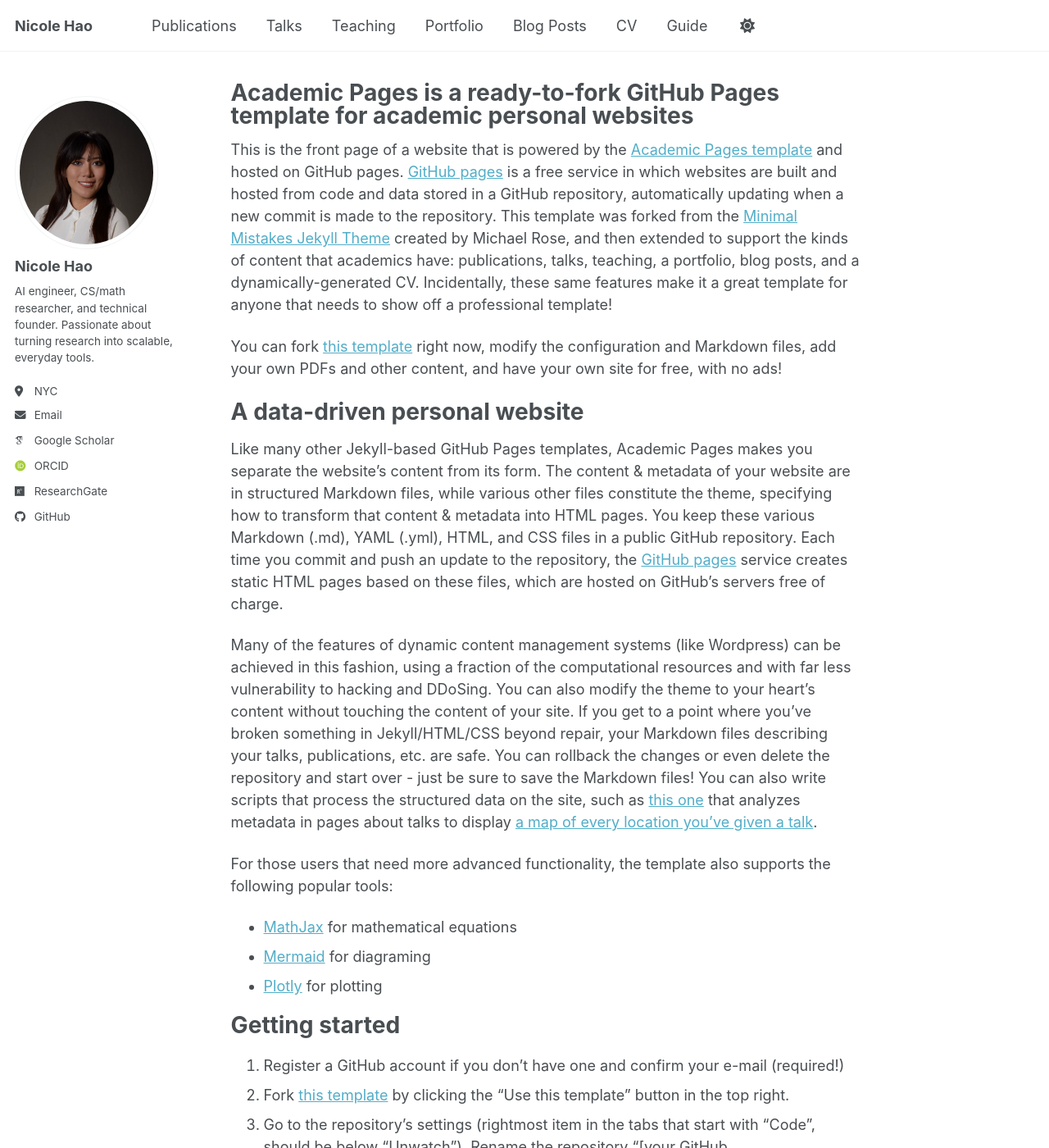
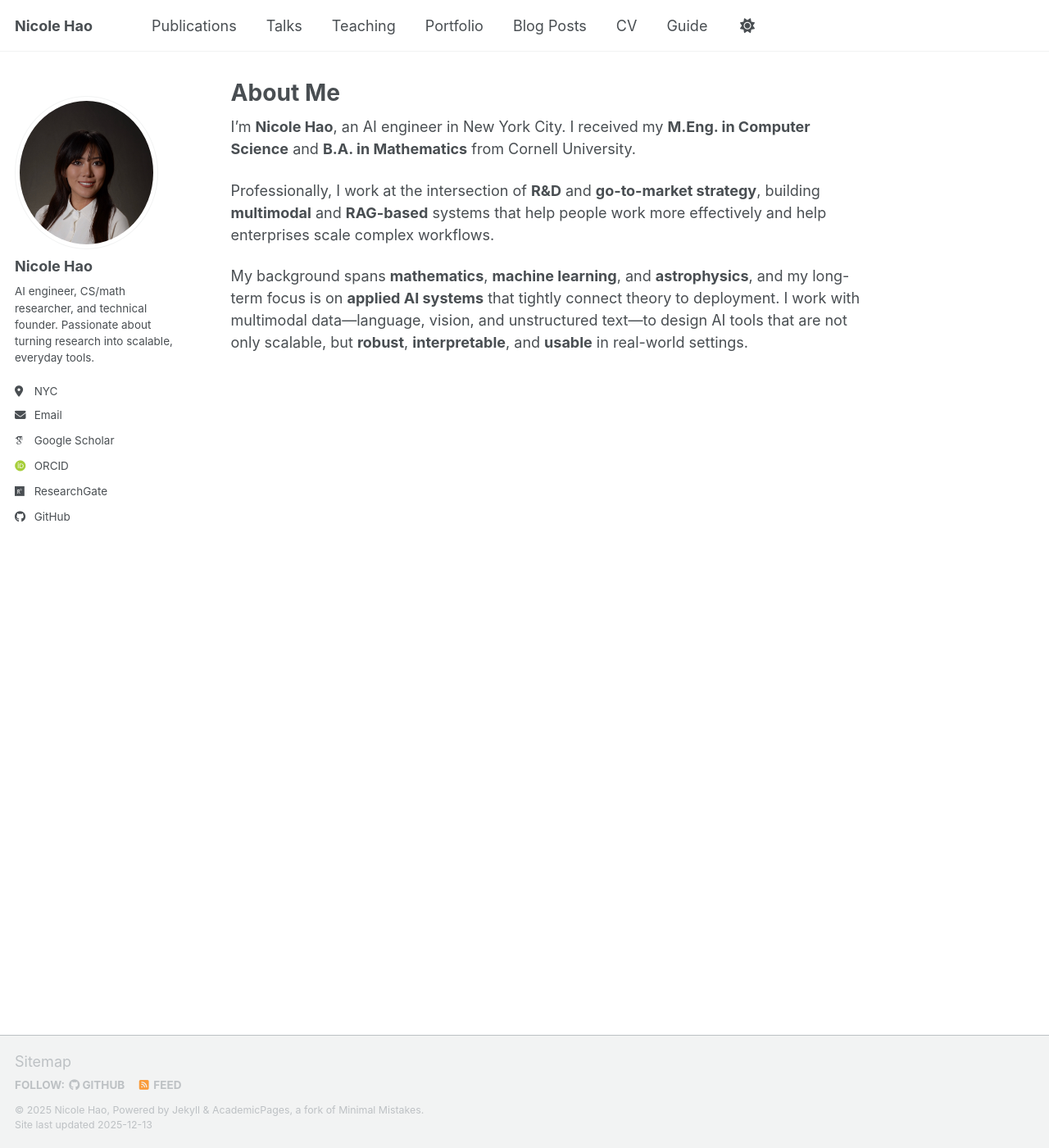
Before and after one commit to nicolehao34/nicolehao34.github.io, a Jekyll site: the page built from _pages/about.md, in a window 1280 px wide and 1400 px high. Shown: the whole window at 82% size. Built offline with Jekyll 4.4.1, drawn with Linux system fonts in a browser that asks for light colours; some web fonts are replaced; a script bundle is joined from its source files by our own code; library files that are not in the unit come from our copies; some of the changed text lies outside the part shown.

Commit message:
about me initial change

```diff
--- a/_pages/about.md
+++ b/_pages/about.md
@@ -1,13 +1,20 @@
 ---
 permalink: /
-title: "Academic Pages is a ready-to-fork GitHub Pages template for academic personal websites"
+title: "About Me"
 author_profile: true
 redirect_from:
   - /about/
   - /about.html
 ---
 
-This is the front page of a website that is powered by the [Academic Pages template](https://github.com/academicpages/academicpages.github.io) and hosted on GitHub pages. [GitHub pages](https://pages.github.com) is a free service in which websites are built and hosted from code and data stored in a GitHub repository, automatically updating when a new commit is made to the repository. This template was forked from the [Minimal Mistakes Jekyll Theme](https://mmistakes.github.io/minimal-mistakes/) created by Michael Rose, and then extended to support the kinds of content that academics have: publications, talks, teaching, a portfolio, blog posts, and a dynamically-generated CV. Incidentally, these same features make it a great template for anyone that needs to show off a professional template!
+I’m **Nicole Hao**, an AI engineer in New York City. I received my **M.Eng. in Computer Science** and **B.A. in Mathematics** from Cornell University.
+
+Professionally, I work at the intersection of **R&D** and **go-to-market strategy**, building **multimodal** and **RAG-based** systems that help people work more effectively and help enterprises scale complex workflows.
+
+My background spans **mathematics**, **machine learning**, and **astrophysics**, and my long-term focus is on **applied AI systems** that tightly connect theory to deployment. I work with multimodal data—language, vision, and unstructured text—to design AI tools that are not only scalable, but **robust**, **interpretable**, and **usable** in real-world settings.
+
+
+<!-- This is the front page of a website that is powered by the [Academic Pages template](https://github.com/academicpages/academicpages.github.io) and hosted on GitHub pages. [GitHub pages](https://pages.github.com) is a free service in which websites are built and hosted from code and data stored in a GitHub repository, automatically updating when a new commit is made to the repository. This template was forked from the [Minimal Mistakes Jekyll Theme](https://mmistakes.github.io/minimal-mistakes/) created by Michael Rose, and then extended to support the kinds of content that academics have: publications, talks, teaching, a portfolio, blog posts, and a dynamically-generated CV. Incidentally, these same features make it a great template for anyone that needs to show off a professional template!
 
  You can fork [this template](https://github.com/academicpages/academicpages.github.io) right now, modify the configuration and Markdown files, add your own PDFs and other content, and have your own site for free, with no ads!
 
@@ -53,4 +60,4 @@
 
 For more info
 ------
-More info about configuring Academic Pages can be found in [the guide](https://academicpages.github.io/markdown/), the [growing wiki](https://github.com/academicpages/academicpages.github.io/wiki), and you can always [ask a question on GitHub](https://github.com/academicpages/academicpages.github.io/discussions). The [guides for the Minimal Mistakes theme](https://mmistakes.github.io/minimal-mistakes/docs/configuration/) (which this theme was forked from) might also be helpful.
+More info about configuring Academic Pages can be found in [the guide](https://academicpages.github.io/markdown/), the [growing wiki](https://github.com/academicpages/academicpages.github.io/wiki), and you can always [ask a question on GitHub](https://github.com/academicpages/academicpages.github.io/discussions). The [guides for the Minimal Mistakes theme](https://mmistakes.github.io/minimal-mistakes/docs/configuration/) (which this theme was forked from) might also be helpful. -->
```
